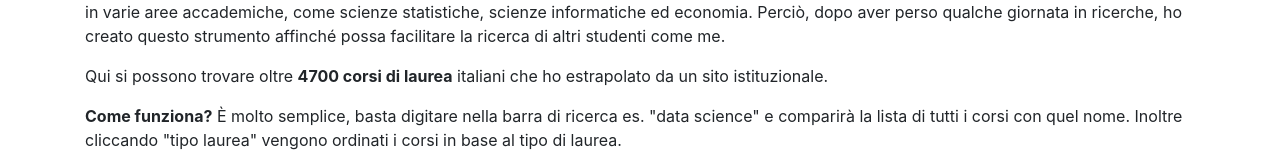
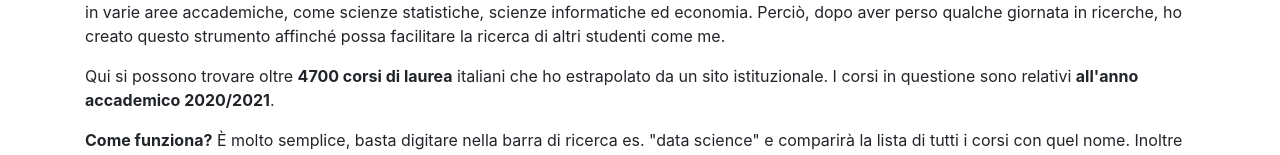
Before and after one commit to ludotosk/corsi-universitari-old, a Vue app: page / in a window 1280 px wide. Shown: the part 377-532 px from the top of the page. Built offline with nearby package versions, Linux system fonts and the light colour scheme; what vuejs-smart-table would draw is missing.

Commit message:
modifica testi

```diff
--- a/src/home.vue
+++ b/src/home.vue
@@ -57,17 +57,18 @@
       problema comune: dover cercare il
       <strong> migliore corso di laurea magistrale </strong> per me. Avendo un
       briciolo di ambizione sapevo che avrei dovuto cercare in tutti gli atenei
-      italiani. Volendo fare data science ho fatto qualche ricerca su
-      google, ma ho subito capito che non sarebbe stato facile. Infatti non solo
-      c'era un'infinità di università tra cui sceglie, ma il corso compariva anche
-      in varie aree accademiche, come scienze statistiche, scienze informatiche
-      ed economia. Perciò, dopo aver perso qualche giornata in ricerche, ho
-      creato questo strumento affinché possa facilitare la ricerca di altri
-      studenti come me.
+      italiani. Volendo fare data science ho fatto qualche ricerca su google, ma
+      ho subito capito che non sarebbe stato facile. Infatti non solo c'era
+      un'infinità di università tra cui sceglie, ma il corso compariva anche in
+      varie aree accademiche, come scienze statistiche, scienze informatiche ed
+      economia. Perciò, dopo aver perso qualche giornata in ricerche, ho creato
+      questo strumento affinché possa facilitare la ricerca di altri studenti
+      come me.
     </p>
     <p>
       Qui si possono trovare oltre <strong>4700 corsi di laurea</strong>
-      italiani che ho estrapolato da un sito istituzionale.
+      italiani che ho estrapolato da un sito istituzionale. I corsi in questione
+      sono relativi <strong>all'anno accademico 2020/2021</strong>.
     </p>
     <p>
       <strong> Come funziona?</strong> È molto semplice, basta digitare nella
@@ -77,7 +78,7 @@
     </p>
     <p>
       <strong>Attenzione!</strong> le lauree magistali a ciclo unico compaiono
-      sotto laurea magistrale
+      sotto laurea magistrale.
     </p>
     <p>
       Per contattarmi in caso di problemi, dati mancanti o funzionalità mancanti
```
